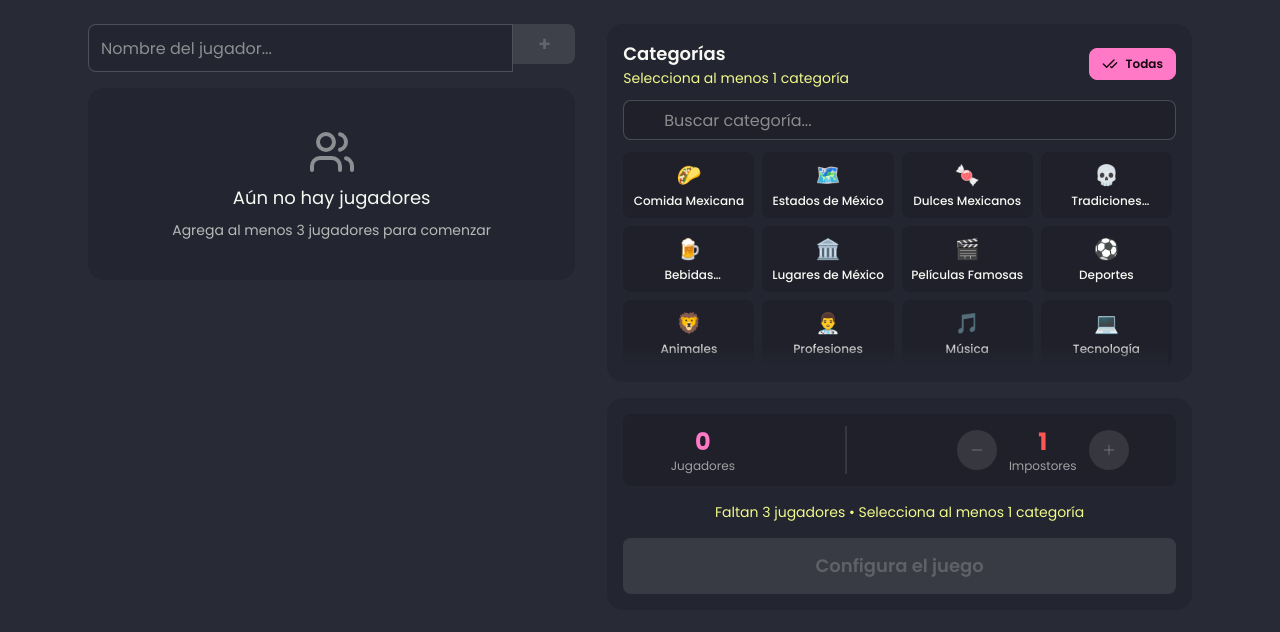
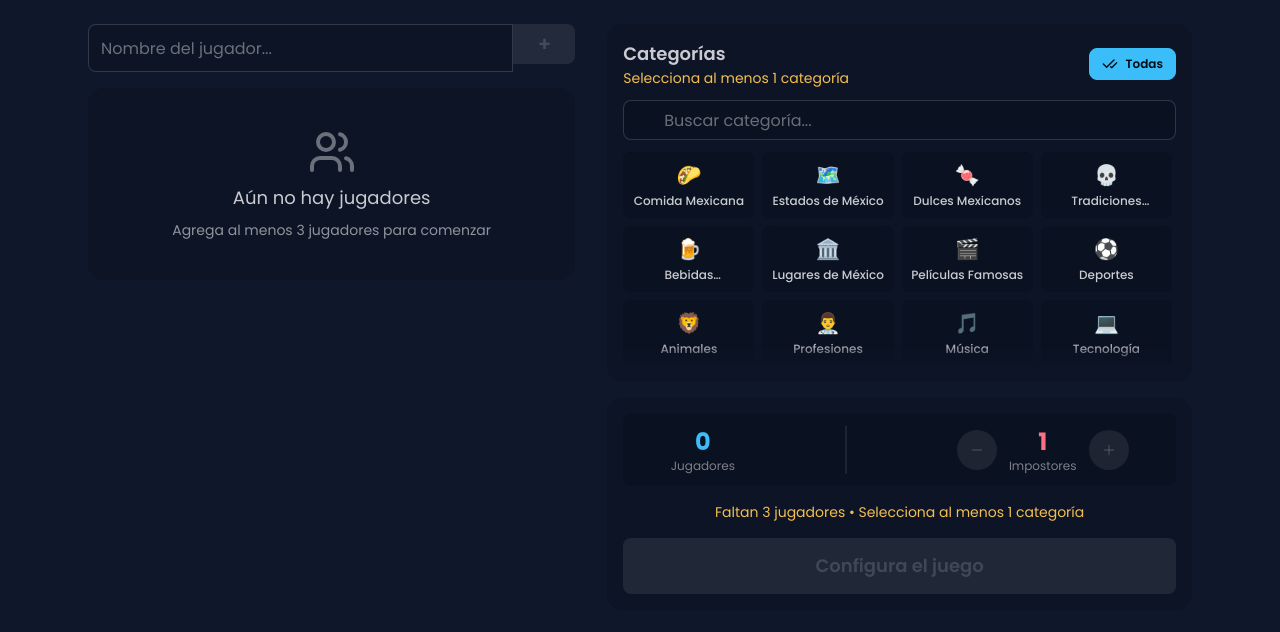
Before and after one commit to mrluisfer/impostor-game, a React (Vite) app: page / in a window 1280 px wide. Shown: the top 632 px of the page. Built offline with nearby package versions, Linux system fonts and the light colour scheme.

Commit message:
style: improve keyframe animations and update theme colors for better visual consistency

```diff
--- a/src/index.css
+++ b/src/index.css
@@ -201,11 +201,22 @@ button,
 
 /* Shake para eliminar impostor */
 @keyframes shake {
-  0%, 100% { transform: translateX(0); }
-  20% { transform: translateX(-4px); }
-  40% { transform: translateX(4px); }
-  60% { transform: translateX(-4px); }
-  80% { transform: translateX(4px); }
+  0%,
+  100% {
+    transform: translateX(0);
+  }
+  20% {
+    transform: translateX(-4px);
+  }
+  40% {
+    transform: translateX(4px);
+  }
+  60% {
+    transform: translateX(-4px);
+  }
+  80% {
+    transform: translateX(4px);
+  }
 }
 
 .animate-shake {
@@ -214,7 +225,8 @@ button,
 
 /* Glow pulse para botón de revelar */
 @keyframes glow-pulse {
-  0%, 100% {
+  0%,
+  100% {
     box-shadow: 0 0 0 0 oklch(75.461% 0.183 346.812 / 0.4);
   }
   50% {
@@ -244,9 +256,16 @@ button,
 
 /* Wiggle para elementos interactivos */
 @keyframes wiggle {
-  0%, 100% { transform: rotate(0deg); }
-  25% { transform: rotate(-2deg); }
-  75% { transform: rotate(2deg); }
+  0%,
+  100% {
+    transform: rotate(0deg);
+  }
+  25% {
+    transform: rotate(-2deg);
+  }
+  75% {
+    transform: rotate(2deg);
+  }
 }
 
 /* Solo aplicar hover en dispositivos que lo soportan (no táctiles) */
@@ -288,30 +307,30 @@ button,
 }
 
 @plugin 'daisyui/theme' {
-  name: 'impostor';
+  name: 'night';
   default: true;
   prefersdark: true;
   color-scheme: 'dark';
-  --color-base-100: oklch(28.822% 0.022 277.508);
-  --color-base-200: oklch(26.805% 0.02 277.508);
-  --color-base-300: oklch(24.787% 0.019 277.508);
-  --color-base-content: oklch(97.747% 0.007 106.545);
-  --color-primary: oklch(75.461% 0.183 346.812);
-  --color-primary-content: oklch(15.092% 0.036 346.812);
-  --color-secondary: oklch(74.202% 0.148 301.883);
-  --color-secondary-content: oklch(14.84% 0.029 301.883);
-  --color-accent: oklch(83.392% 0.124 66.558);
-  --color-accent-content: oklch(16.678% 0.024 66.558);
-  --color-neutral: oklch(39.445% 0.032 275.524);
-  --color-neutral-content: oklch(87.889% 0.006 275.524);
-  --color-info: oklch(88.263% 0.093 212.846);
-  --color-info-content: oklch(17.652% 0.018 212.846);
-  --color-success: oklch(87.099% 0.219 148.024);
-  --color-success-content: oklch(17.419% 0.043 148.024);
-  --color-warning: oklch(95.533% 0.134 112.757);
-  --color-warning-content: oklch(19.106% 0.026 112.757);
-  --color-error: oklch(68.22% 0.206 24.43);
-  --color-error-content: oklch(13.644% 0.041 24.43);
+  --color-base-100: oklch(20.768% 0.039 265.754);
+  --color-base-200: oklch(19.314% 0.037 265.754);
+  --color-base-300: oklch(17.86% 0.034 265.754);
+  --color-base-content: oklch(84.153% 0.007 265.754);
+  --color-primary: oklch(75.351% 0.138 232.661);
+  --color-primary-content: oklch(15.07% 0.027 232.661);
+  --color-secondary: oklch(68.011% 0.158 276.934);
+  --color-secondary-content: oklch(13.602% 0.031 276.934);
+  --color-accent: oklch(72.36% 0.176 350.048);
+  --color-accent-content: oklch(14.472% 0.035 350.048);
+  --color-neutral: oklch(27.949% 0.036 260.03);
+  --color-neutral-content: oklch(85.589% 0.007 260.03);
+  --color-info: oklch(68.455% 0.148 237.251);
+  --color-info-content: oklch(0% 0 0);
+  --color-success: oklch(78.452% 0.132 181.911);
+  --color-success-content: oklch(15.69% 0.026 181.911);
+  --color-warning: oklch(83.242% 0.139 82.95);
+  --color-warning-content: oklch(16.648% 0.027 82.95);
+  --color-error: oklch(71.785% 0.17 13.118);
+  --color-error-content: oklch(14.357% 0.034 13.118);
   --radius-selector: 1rem;
   --radius-field: 0.5rem;
   --radius-box: 1rem;
```
